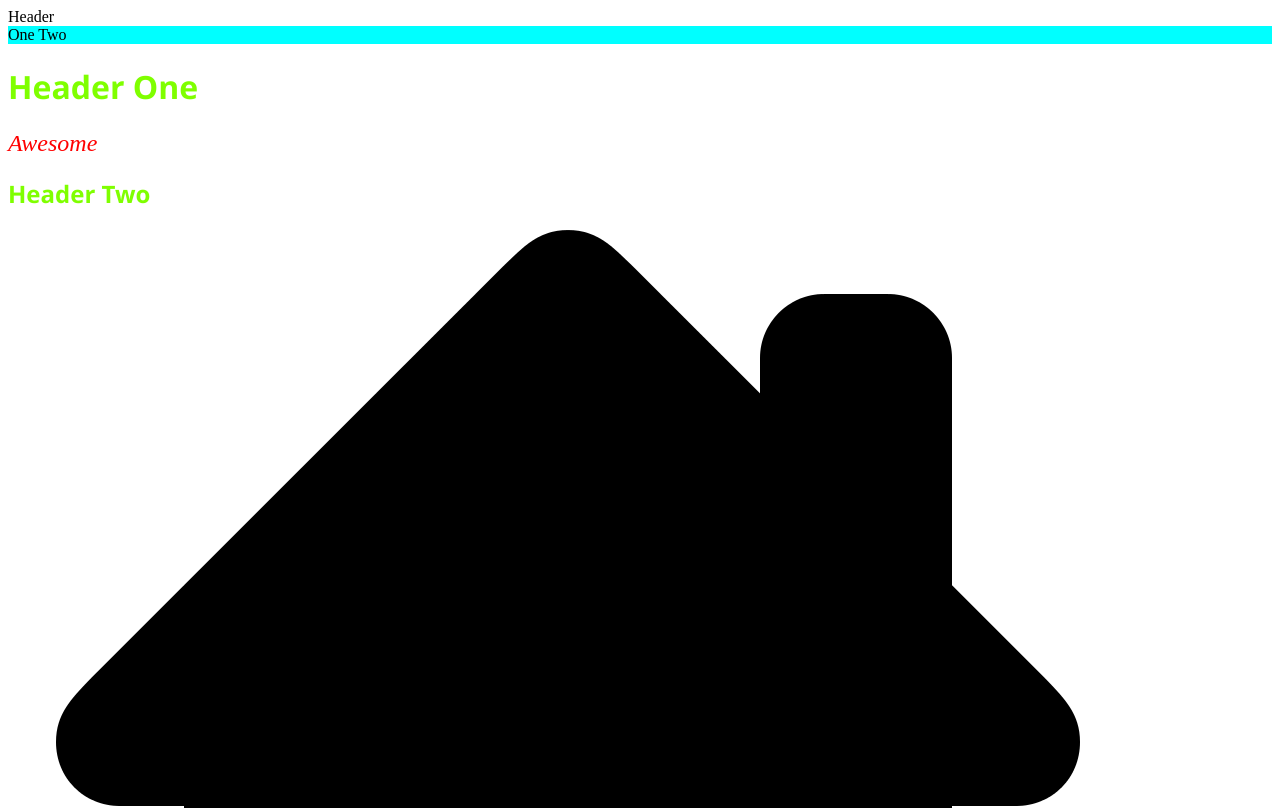
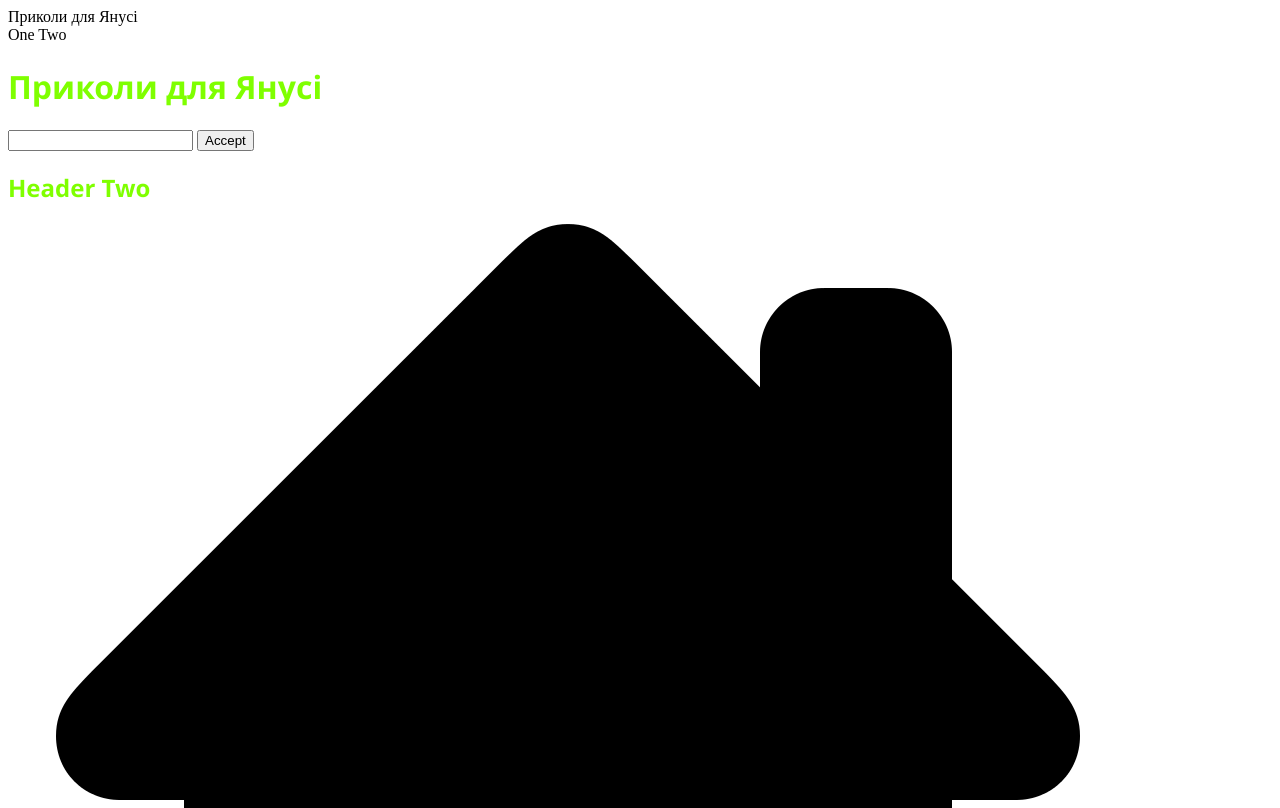
Before and after one commit to IngvarV8/yasnusiaweb, a plain HTML site: page index.html in a window 1280 px wide. Shown: the top 808 px of the page. Drawn offline with nearby package versions, Linux system fonts and the light colour scheme.

Commit message:
Add files via upload

```diff
--- a/index.html
+++ b/index.html
@@ -10,13 +10,18 @@
 </head>
 
 <body>
-    <header>Header
-        <nav style="background-color: aqua;">One Two</nav>
+    <header>Приколи для Янусі
+        <nav>One Two</nav>
     </header>
 
     <body>
-        <h1 id="head1" class="sample1">Header One</h1>
-        <i style="color: red; font-size: 24px">Awesome</i>
+        <h1 id="head1" class="sample1">Приколи для Янусі</h1>
+
+        <input id="input" type="text">
+        <button onclick="parseInput()">Accept</button>
+
+        <div id="container"></div>
+
         <h2 id="head2" class="sample2" onclick="handleClick()">Header Two</h2>
 
         <button id="button" onclick="handleClick()">Start</button>
--- a/script.js
+++ b/script.js
@@ -42,3 +42,38 @@ button.addEventListener("mouseenter", function(){
     unit.innerHTML = "sample1";
     list.appendChild(unit);
 })
+
+
+
+function parseInput(){
+
+    let el = document.getElementById("input");
+    let inputValue = el.value;
+    let container = document.getElementById("container");
+    //alert(inputValue.toUpperCase());
+    const myArray = [1, 2];
+    var randomElement = getRandomNumberFromArray(myArray);
+    randomElement = randomElement.toString();
+
+    if (inputValue.toUpperCase() == "ПОКАЖИ НАС"){
+        let newImg = document.createElement("img");
+        newImg.src = "us" + randomElement + ".jpg";
+        newImg.style = "height: 100px";
+        container.appendChild(newImg);
+        return;
+    }
+
+
+    let newPar = document.createElement("p");
+    newPar.innerHTML = inputValue;
+
+    container.appendChild(newPar);
+
+
+}
+
+
+function getRandomNumberFromArray(arr) {
+    const randomIndex = Math.floor(Math.random() * arr.length);
+    return arr[randomIndex];
+}
```
Also changed, not shown: css/styles.css (line endings or trailing spaces), us1.jpg (added), us2.jpg (added).
